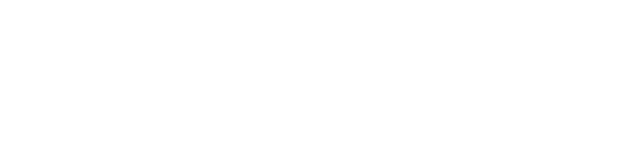
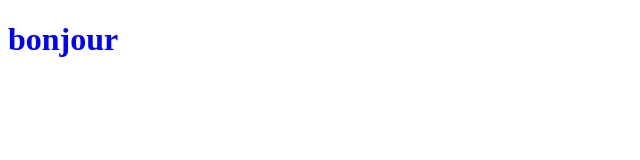
Before and after one commit to OughidniH/test3, a plain HTML site: page index.html in a window 1280 px wide. Shown: the whole page, without its empty margins (0-640 px from the left). Drawn offline with Linux system fonts and the light colour scheme.

Commit message:
commit master

```diff
--- a/index.html
+++ b/index.html
@@ -1,11 +1,15 @@
 <!DOCTYPE html>
 <html lang="en">
+
 <head>
     <meta charset="UTF-8">
     <meta name="viewport" content="width=device-width, initial-scale=1.0">
+    <link rel="stylesheet" href="style.css">
     <title>Git GitHub</title>
 </head>
+
 <body>
+    <h1>bonjour </h1>
+</body>
 
-</body>
 </html>
--- a/style.css
+++ b/style.css
@@ -0,0 +1,3 @@
+h1 {
+  color: blue;
+}
```
